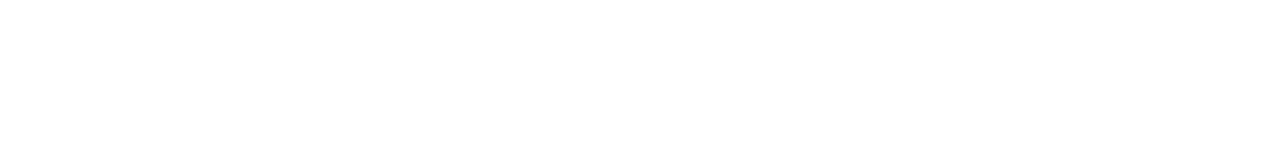
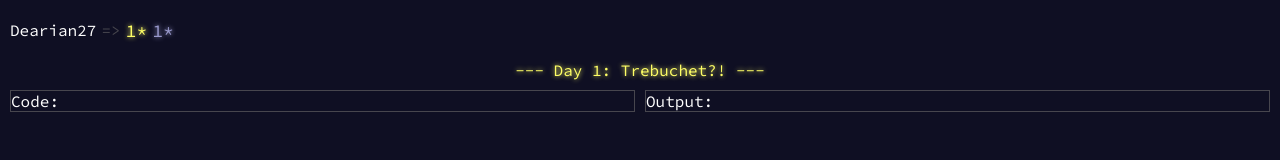
Before and after one commit to Dearian27/advent-of-code-2023, a plain HTML site: page index.html in a window 1280 px wide. Drawn offline with Linux system fonts and the light colour scheme; a web font is replaced by a local one.

Commit message:
main page

```diff
--- a/index.html
+++ b/index.html
@@ -3,10 +3,30 @@
 <head>
   <meta charset="UTF-8">
   <meta name="viewport" content="width=device-width, initial-scale=1.0">
-  <title>Document</title>
+  <title>Advent Of Code 2023</title>
+  <link rel="stylesheet" href="./styles.css">
 </head>
 <body>
+  <header class="header">
+    <span class="nick">Dearian27</span>
+    <span class="text">=></span>
+    <span class="star golden" id="golden-stars">23*</span>
+    <span class="star silver" id="silver-stars">12*</span>
+  </header>
 
+  <div class="title golden">
+    --- Day 1: Trebuchet?! ---
+  </div>
+  <section class="container">
+    <main class="code">
+      <span>Code:</span>
+
+    </main>
+    <aside class="output">
+      <span>Output:</span>
+
+    </aside>
+  </section>
   <script src="./main.js"></script>
 </body>
 </html>
--- /dev/null
+++ b/info.json
@@ -0,0 +1,6 @@
+{
+  "stars": {
+    "golden": 1,
+    "silver": 1
+  }
+}
--- a/main.js
+++ b/main.js
@@ -0,0 +1,16 @@
+let info = {};
+const silverStars = document.getElementById('silver-stars');
+const goldenStars = document.getElementById('golden-stars');
+
+fetch('info.json')
+  .then(response => response.json())
+  .then(data => {
+    info = data;
+    render(data);
+  })
+  .catch(error => console.error('Error:', error));
+
+const render = () => {
+  goldenStars.innerHTML = info.stars.golden + '*';
+  silverStars.innerHTML = info.stars.silver + '*';
+}
--- a/styles.css
+++ b/styles.css
@@ -1 +1,58 @@
 @import url('https://fonts.googleapis.com/css2?family=Exo+2&family=Martian+Mono&family=Montserrat&family=Source+Code+Pro:wght@200;300;400;500;600;700;800;900&display=swap');
+
+
+* {
+  margin: 0;
+  padding: 0;
+  box-sizing: border-box;
+}
+body {
+  padding: 10px;
+  font-family: 'Source Code Pro';
+  background-color: #0F0F23;
+  color: white;
+}
+.nick {
+  color: white;
+}
+.text {
+  color: #47464E;
+}
+.star {
+  font-size: 18px;
+}
+.silver {
+  text-shadow: 0 0 5px #9999cc;
+  color: #9999cc;
+}
+.golden {
+  text-shadow: 0 0 5px #ffff66;
+  color: #ffff66;
+}
+
+.header {
+  display: flex;
+  align-items: center;
+  gap: 5px;
+  height: 40px;
+}
+
+.title {
+  padding: 10px;
+  display: flex;
+  justify-content: center;
+}
+
+.container {
+  width: 100%;
+  display: grid;
+  grid-template-columns: 1fr 1fr;
+  justify-content: space-between;
+  gap: 10px;
+}
+.code {
+  border: #47464E 1px solid;
+}
+.output {
+  border: #47464E 1px solid;
+}
```
Also changed, not shown: img/calendar.png (added).
